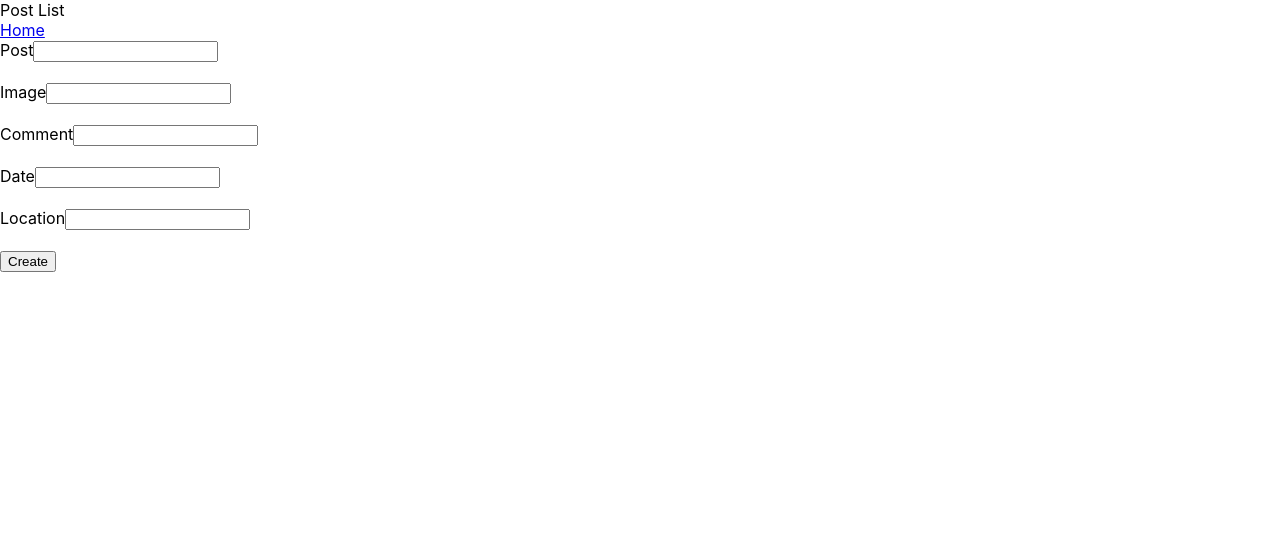
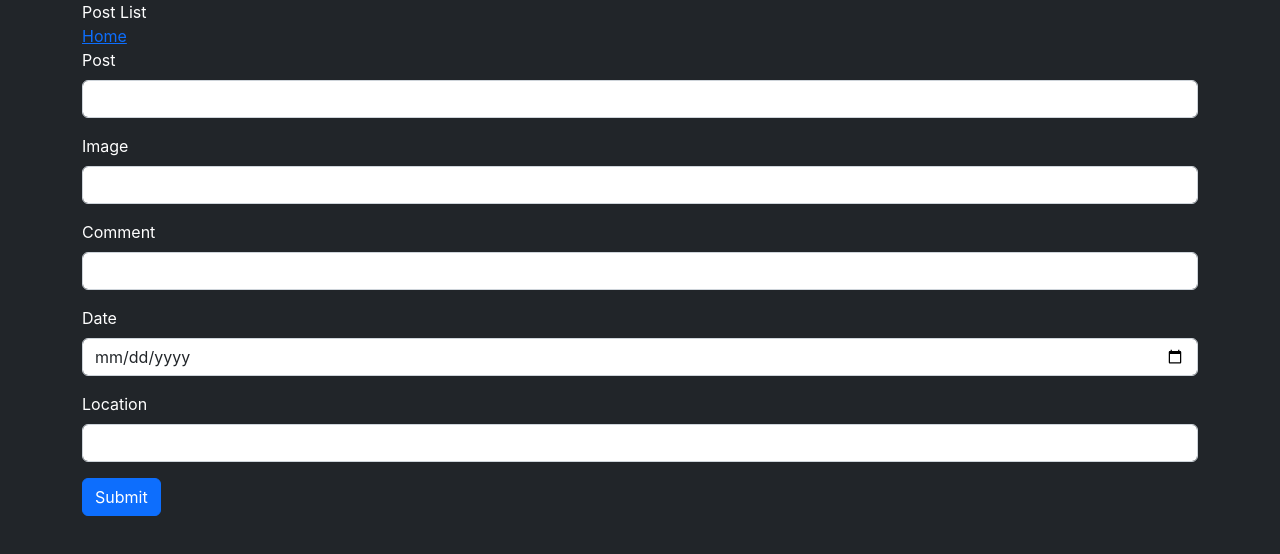
Before and after one commit to jenricastro/GA_GP_socialMedia, a React (Create React App) app in the folder client/: page / in a window 1280 px wide. Shown: the top 554 px of the page. Built offline with nearby package versions, Linux system fonts and the light colour scheme.

Commit message:
basic bootstrap styling

```diff
--- a/client/public/index.html
+++ b/client/public/index.html
@@ -25,6 +25,8 @@
       Learn how to configure a non-root public URL by running `npm run build`.
     -->
     <title>React App</title>
+    <link href="https://cdn.jsdelivr.net/npm/bootstrap@5.2.3/dist/css/bootstrap.min.css" rel="stylesheet" integrity="sha384-rbsA2VBKQhggwzxH7pPCaAqO46MgnOM80zW1RWuH61DGLwZJEdK2Kadq2F9CUG65" crossorigin="anonymous">
+    <script src="https://cdn.jsdelivr.net/npm/bootstrap@5.2.3/dist/js/bootstrap.bundle.min.js" integrity="sha384-kenU1KFdBIe4zVF0s0G1M5b4hcpxyD9F7jL+jjXkk+Q2h455rYXK/7HAuoJl+0I4" crossorigin="anonymous"></script>
   </head>
   <body>
     <noscript>You need to enable JavaScript to run this app.</noscript>
--- a/client/src/App.css
+++ b/client/src/App.css
@@ -36,3 +36,7 @@
     transform: rotate(360deg);
   }
 }
+
+.root {
+  background-color: #282c34;
+}
--- a/client/src/App.js
+++ b/client/src/App.js
@@ -5,14 +5,14 @@ import AllPost from "./components/media/AllPost";
 import ShowPost from "./components/media/ShowPost";
 import EditPost from "./components/media/EditPost";
 import Register from "./components/user/register/register";
-
+import '../src/App.css'
 
 
 const App = () =>{
   const [postList, setPostList] = useState([]);
 
   return(
- <>
+ <div>
     <>
       <BrowserRouter>
       {/* Everything inside of our Router component needs a path */}
@@ -20,23 +20,23 @@ const App = () =>{
 
             <Route path = '/' element={<AddPost
               postList = {postList}
-              setPostList ={setPostList}
+              setPostList = {setPostList}
             />}>
             </Route>
 
             <Route path = '/all' element={<AllPost
               postList = {postList}
-              setPostList ={setPostList}
+              setPostList = {setPostList}
             />}>
             </Route>
 
             <Route path="/show/:id" element={<ShowPost/>}></Route>
             <Route path="/edit/:id" element={<EditPost/>}></Route>
             <Route path="/register" element={<Register/>}></Route>
-        </Routes>
-      </BrowserRouter>
+          </Routes>
+        </BrowserRouter>
       </>
-    </>
+    </div>
  )
 }
 
--- a/client/src/components/media/AddPost.js
+++ b/client/src/components/media/AddPost.js
@@ -1,6 +1,7 @@
 import axios from "axios";
 import { useState } from "react";
 import { useNavigate, Link } from "react-router-dom";
+
 
 const AddPost = (props) =>{
 
@@ -39,73 +40,31 @@ const AddPost = (props) =>{
 
 
     return(
-        <div>
+        <div className="container text-bg-dark">
             <header>Post List</header>
             <Link to={'/all'}>Home</Link>
             <form onSubmit={handleSubmit}>
-                <div className="form-fields">
-                    <label>Post</label>
-                    <input onChange={(event) => setPostName(event.target.value)}
-                        //We set our value to title here mainly to help us clear out the inputs on submission
-                        value={postName}
-                        name="postName"
-                        type="text"
-                    />
+                <div className="mb-3">
+                    <label for="postName" className="form-label">Post</label>
+                    <input className="form-control" onChange={(event) => setPostName(event.target.value)} value={postName} id="postName" type="text"/>
                 </div>
-
-                <br />
-
-                <div className="form-fields">
-                    <label>Image</label>
-                    <input onChange={(event) => setImage(event.target.value)}
-                        value={image}
-                        name="image"
-                        type="text"
-                    />
+                <div className="mb-3">
+                    <label for="image" className="form-label">Image</label>
+                    <input className="form-control" onChange={(event) => setImage(event.target.value)} value={image} id="image" type="text"/>
                 </div>
-
-                <br />
-
-                <div className="form-fields">
-                    <label>Comment</label>
-                    <input
-                        onChange={(event) => setComment(event.target.value)}
-                        value={comment}
-                        name="comment"
-                        type="text"
-                    />
+                <div className="mb-3">
+                    <label for="comment" className="form-label">Comment</label>
+                    <input className="form-control" onChange={(event) => setComment(event.target.value)} value={comment} id="comment" type="text"/>
                 </div>
-
-                <br />
-
-                <div className="form-fields">
-                    <label>Date</label>
-                    <input
-                        onChange={(event) => setDate(event.target.value)}
-                        value={date}
-                        name="date"
-                        type="text"
-                    />
+                <div className="mb-3">
+                    <label for="date" className="form-label">Date</label>
+                    <input className="form-control" onChange={(event) => setDate(event.target.value)} value={date} id="date" type="date"/>
                 </div>
-
-                <br />
-
-                <div className="form-fields">
-                    <label>Location</label>
-                    <input
-                        onChange={(event) => setLocation(event.target.value)}
-                        value={location}
-                        name="location"
-                        type="text"
-                    />
+                <div className="mb-3">
+                    <label for="location" className="form-label">Location</label>
+                    <input className="form-control" onChange={(event) => setLocation(event.target.value)} value={location} id="location" type="text"/>
                 </div>
-
-
-
-                <br />
-                {/* Could also be a button element. Try it! */}
-                <input className="submit-input" type="submit" value="Create" />
-
+                <button type="submit" class="btn btn-primary">Submit</button>
             </form>
         </div>
     )
--- a/client/src/components/media/AllPost.js
+++ b/client/src/components/media/AllPost.js
@@ -17,30 +17,40 @@ const AllPost = (props) => {
 
     }, [setPostList])
 
-
-    return(
-        <>
-            <h1> Display All Post</h1>
+    return (
+        <div className="container">
+            <h1>Display All Posts</h1>
             <Link to={'/'}>Create</Link>
             <Link to={'/register'}>Register</Link>
-            {/* Keys help React identify which items have changed, are added, or are removed. Keys should be given to the elements inside the array to give the elements a stable identity: */}
-            {postList.map((post, key)=>{
-                return(
-                <div key= {key}>
-
-                    <Link to = {`/show/${post._id}`}><h1>{post.postName}</h1></Link>
-
-                        <br/>
-                        <h3>{post.comment}</h3>
-                        <br/>
-                        <h4>{post.location}</h4>
-                </div>
-             )
-
-
+            {postList.map((post, key) => {
+                return (
+                    <div key={key} className="container text-bg-light border border-5">
+                        <div className="row">
+                            <div className="col-md-8">
+                                <div className="post-content">
+                                    <img src={post.image} alt="post-image" className="img-responsive post-image"/>
+                                    <div className="post-container">
+                                        <div className="post-detail">
+                                            <div className="user-info">
+                                                <h6>Name Goes Here</h6>
+                                            </div>
+                                            {/* <div class="line-divider"></div> */}
+                                            <div className="post-text">
+                                                <h3>{post.postName}</h3>
+                                                <p>{post.comment}</p>
+                                                <Link to = {`/show/${post._id}`}>
+                                                    <h7>Edit Post</h7>
+                                                </Link>
+                                            </div>
+                                        </div>
+                                    </div>
+                                </div>
+                            </div>
+                        </div>
+                    </div>
+                )
             })}
-        </>
-
+        </div>
     )
 }
 
--- a/client/src/index.js
+++ b/client/src/index.js
@@ -6,9 +6,11 @@ import reportWebVitals from './reportWebVitals';
 
 const root = ReactDOM.createRoot(document.getElementById('root'));
 root.render(
-  <React.StrictMode>
-    <App />
-  </React.StrictMode>
+  <div style={{backgroundColor: "#212529", height: "100vh", minHeight: "100vh"}}>
+    <React.StrictMode>
+      <App />
+    </React.StrictMode>
+  </div>
 );
 
 // If you want to start measuring performance in your app, pass a function
```
Also changed, not shown: 1 other file (tests, documents, lock files or other folders).
